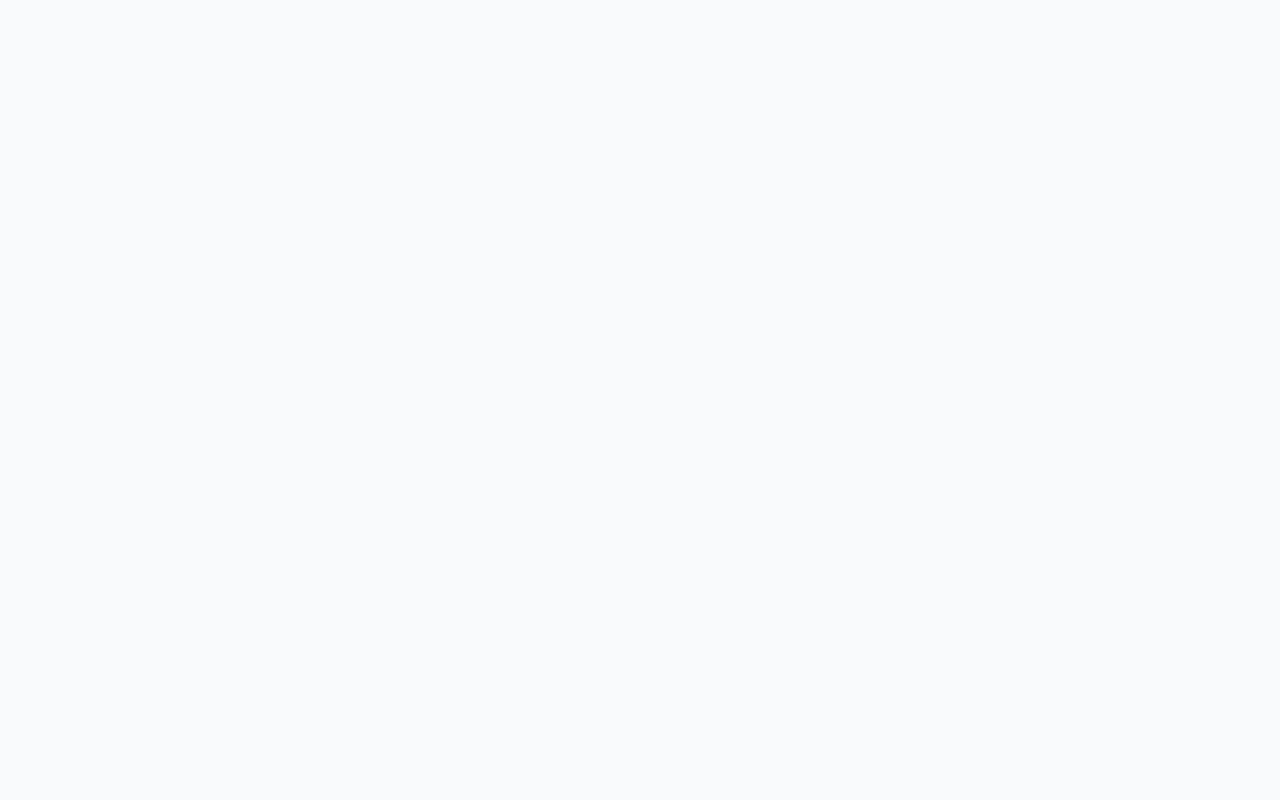
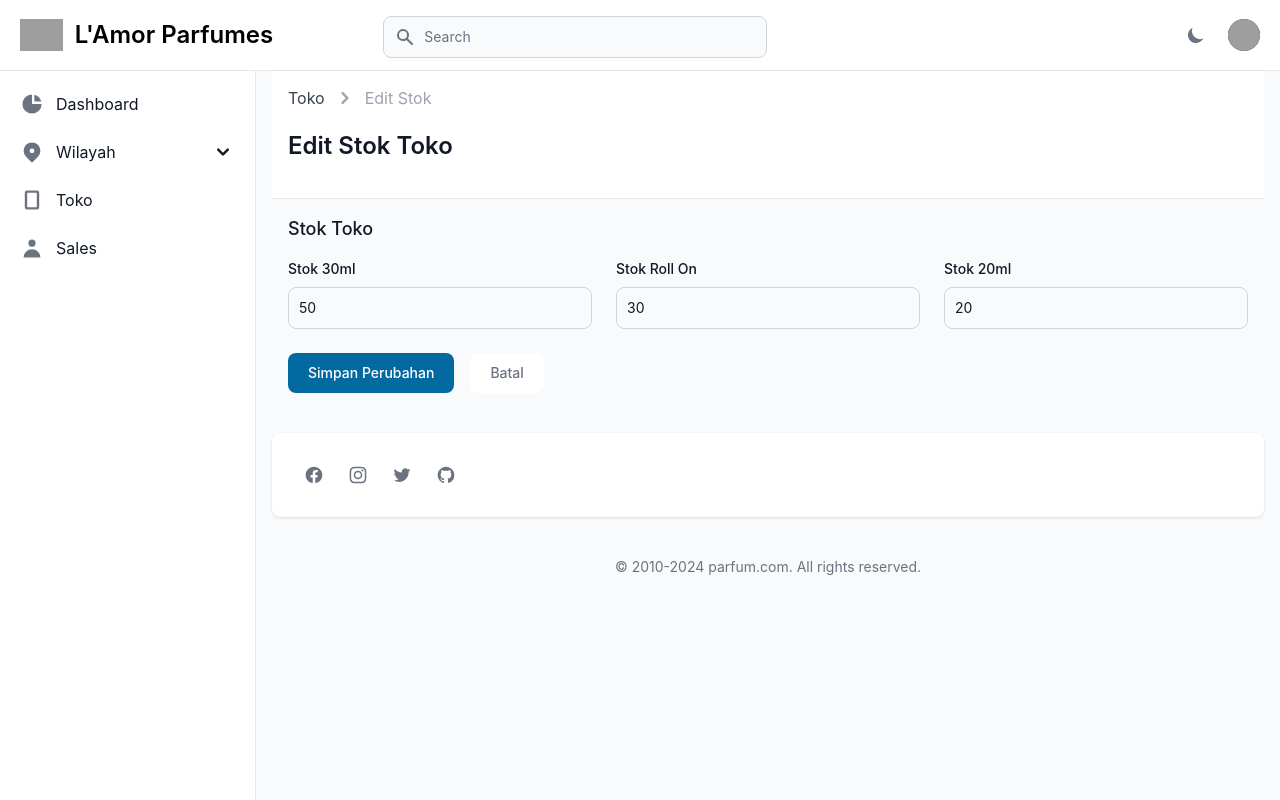
Before and after one commit to BlutzerZ/tugas-negara, a React (Vite) app: page /stores/1/edit in a window 1280 px wide. Before the commit this address had no page. Built offline with nearby package versions, Linux system fonts and the light colour scheme; grey boxes are pictures that could not be loaded.

Commit message:
Pesan commit yang menjelaskan perubahan

```diff
--- a/src/App.jsx
+++ b/src/App.jsx
@@ -8,6 +8,7 @@ import Login from './akun/pages/Login';
 import Register from './akun/pages/Register';
 import UserProfile from './akun/pages/UserProfile';
 import SalesStores from './admin/pages/SalesStores';
+import EditStore from './sales/pages/EditStore';
 
 function App() {
   return (
@@ -19,6 +20,7 @@ function App() {
           <Route index element={<Dashboard />} />
           <Route path="stores" element={<StoreList />} />
           <Route path="stores/add" element={<AddStore />} />
+          <Route path="stores/:id/edit" element={< EditStore/>}/>
           <Route path="sales" element={<SalesList />} />
           <Route path="profile" element={<UserProfile />} />
           <Route path="sales/:id" element={<SalesStores />} />
--- a/src/admin/pages/SalesList.jsx
+++ b/src/admin/pages/SalesList.jsx
@@ -79,9 +79,6 @@ const SalesList = () => {
                                             Nama Sales
                                         </th>
                                         <th scope="col" className="p-4 text-xs font-medium text-left text-gray-500 uppercase dark:text-gray-400">
-                                            Area
-                                        </th>
-                                        <th scope="col" className="p-4 text-xs font-medium text-left text-gray-500 uppercase dark:text-gray-400">
                                             Jumlah Toko
                                         </th>
                                         <th scope="col" className="p-4 text-xs font-medium text-left text-gray-500 uppercase dark:text-gray-400">
@@ -98,12 +95,10 @@ const SalesList = () => {
                                         return (
                                             <tr key={salesPerson.id} className="hover:bg-gray-100 dark:hover:bg-gray-700">
                                                 <td className="p-4">
+
                                                     <div className="font-semibold text-gray-900 dark:text-white">
                                                         {salesPerson.name}
                                                     </div>
-                                                </td>
-                                                <td className="p-4 text-gray-700 dark:text-gray-300">
-                                                    {salesPerson.area}
                                                 </td>
                                                 <td className="p-4 text-gray-700 dark:text-gray-300">
                                                     {salesPerson.stores.length} Toko
--- /dev/null
+++ b/src/sales/pages/EditStore.jsx
@@ -0,0 +1,162 @@
+import { useState, useEffect } from "react";
+import { Link, useParams, useNavigate } from "react-router-dom";
+import storesData from "../../database/stores.json";
+
+const EditStore = () => {
+    const { id } = useParams();
+    const navigate = useNavigate();
+    const [store, setStore] = useState(null);
+
+    useEffect(() => {
+        const findStore = () => {
+            const foundStore = storesData.stores.find(s => s.id === parseInt(id));
+            if (foundStore) {
+                setStore(foundStore);
+            }
+        };
+        findStore();
+    }, [id]);
+
+    const [formData, setFormData] = useState({
+        stock_30ml: 0,
+        stock_roll_on: 0,
+        stock_20ml: 0
+    });
+
+    useEffect(() => {
+        if (store) {
+            setFormData({
+                stock_30ml: store.stock_30ml,
+                stock_roll_on: store.stock_roll_on,
+                stock_20ml: store.stock_20ml
+            });
+        }
+    }, [store]);
+
+    const handleChange = (e) => {
+        const { name, value } = e.target;
+        setFormData(prev => ({
+            ...prev,
+            [name]: value
+        }));
+    };
+
+    const handleSubmit = (e) => {
+        e.preventDefault();
+        // Implementasi logika penyimpanan perubahan stok
+        const updatedStore = {
+            ...store,
+            stock_30ml: formData.stock_30ml,
+            stock_roll_on: formData.stock_roll_on,
+            stock_20ml: formData.stock_20ml
+        };
+        console.log("Data stok diupdate:", updatedStore);
+        navigate("/stores");
+    };
+
+    if (!store) return <div>Loading...</div>;
+
+    return (
+        <>
+            {/* Header Section */}
+            <div className="p-4 bg-white block sm:flex items-center justify-between border-b border-gray-200 lg:mt-1.5 dark:bg-gray-800 dark:border-gray-700">
+                <div className="w-full mb-1">
+                    <div className="mb-4">
+                        <nav className="flex mb-5" aria-label="Breadcrumb">
+                            <ol className="inline-flex items-center space-x-1 md:space-x-2">
+                                <li className="inline-flex items-center">
+                                    <Link to="/stores" className="text-gray-700 hover:text-primary-600 dark:text-gray-300 dark:hover:text-white">
+                                        Toko
+                                    </Link>
+                                </li>
+                                <li>
+                                    <div className="flex items-center">
+                                        <svg className="w-6 h-6 text-gray-400" fill="currentColor" viewBox="0 0 20 20" xmlns="http://www.w3.org/2000/svg"><path fillRule="evenodd" d="M7.293 14.707a1 1 0 010-1.414L10.586 10 7.293 6.707a1 1 0 011.414-1.414l4 4a1 1 0 010 1.414l-4 4a1 1 0 01-1.414 0z" clipRule="evenodd"></path></svg>
+                                        <span className="text-gray-400 ml-1 md:ml-2 dark:text-gray-500">
+                                            Edit Stok
+                                        </span>
+                                    </div>
+                                </li>
+                            </ol>
+                        </nav>
+                        <h1 className="text-xl font-semibold text-gray-900 sm:text-2xl dark:text-white">
+                            Edit Stok Toko
+                        </h1>
+                    </div>
+                </div>
+            </div>
+
+            {/* Form Section */}
+            <div className="p-4">
+                <form onSubmit={handleSubmit} className="space-y-6">
+                    <div>
+                        <h3 className="text-lg font-medium text-gray-900 dark:text-white mb-4">
+                            Stok Toko
+                        </h3>
+                        <div className="grid grid-cols-1 gap-6 lg:grid-cols-3">
+                            <div>
+                                <label className="block mb-2 text-sm font-medium text-gray-900 dark:text-white">
+                                    Stok 30ml
+                                </label>
+                                <input
+                                    type="number"
+                                    name="stock_30ml"
+                                    value={formData.stock_30ml}
+                                    onChange={handleChange}
+                                    className="bg-gray-50 border border-gray-300 text-gray-900 text-sm rounded-lg focus:ring-primary-500 focus:border-primary-500 block w-full p-2.5 dark:bg-gray-700 dark:border-gray-600 dark:placeholder-gray-400 dark:text-white dark:focus:ring-primary-500 dark:focus:border-primary-500"
+                                    min="0"
+                                    required
+                                />
+                            </div>
+                            <div>
+                                <label className="block mb-2 text-sm font-medium text-gray-900 dark:text-white">
+                                    Stok Roll On
+                                </label>
+                                <input
+                                    type="number"
+                                    name="stock_roll_on"
+                                    value={formData.stock_roll_on}
+                                    onChange={handleChange}
+                                    className="bg-gray-50 border border-gray-300 text-gray-900 text-sm rounded-lg focus:ring-primary-500 focus:border-primary-500 block w-full p-2.5 dark:bg-gray-700 dark:border-gray-600 dark:placeholder-gray-400 dark:text-white dark:focus:ring-primary-500 dark:focus:border-primary-500"
+                                    min="0"
+                                    required
+                                />
+                            </div>
+                            <div>
+                                <label className="block mb-2 text-sm font-medium text-gray-900 dark:text-white">
+                                    Stok 20ml
+                                </label>
+                                <input
+                                    type="number"
+                                    name="stock_20ml"
+                                    value={formData.stock_20ml}
+                                    onChange={handleChange}
+                                    className="bg-gray-50 border border-gray-300 text-gray-900 text-sm rounded-lg focus:ring-primary-500 focus:border-primary-500 block w-full p-2.5 dark:bg-gray-700 dark:border-gray-600 dark:placeholder-gray-400 dark:text-white dark:focus:ring-primary-500 dark:focus:border-primary-500"
+                                    min="0"
+                                    required
+                                />
+                            </div>
+                        </div>
+                    </div>
+
+                    <div className="flex items-center space-x-4">
+                        <button
+                            type="submit"
+                            className="text-white bg-primary-700 hover:bg-primary-800 focus:ring-4 focus:ring-primary-300 font-medium rounded-lg text-sm px-5 py-2.5 text-center dark:bg-primary-600 dark:hover:bg-primary-700 dark:focus:ring-primary-800"
+                        >
+                            Simpan Perubahan
+                        </button>
+                        <Link
+                            to="/stores"
+                            className="text-gray-500 bg-white hover:bg-gray-100 focus:ring-4 focus:ring-gray-200 font-medium rounded-lg text-sm px-5 py-2.5 text-center dark:bg-gray-700 dark:text-gray-300 dark:hover:bg-gray-600 dark:focus:ring-gray-700"
+                        >
+                            Batal
+                        </Link>
+                    </div>
+                </form>
+            </div>
+        </>
+    );
+};
+
+export default EditStore;
```
